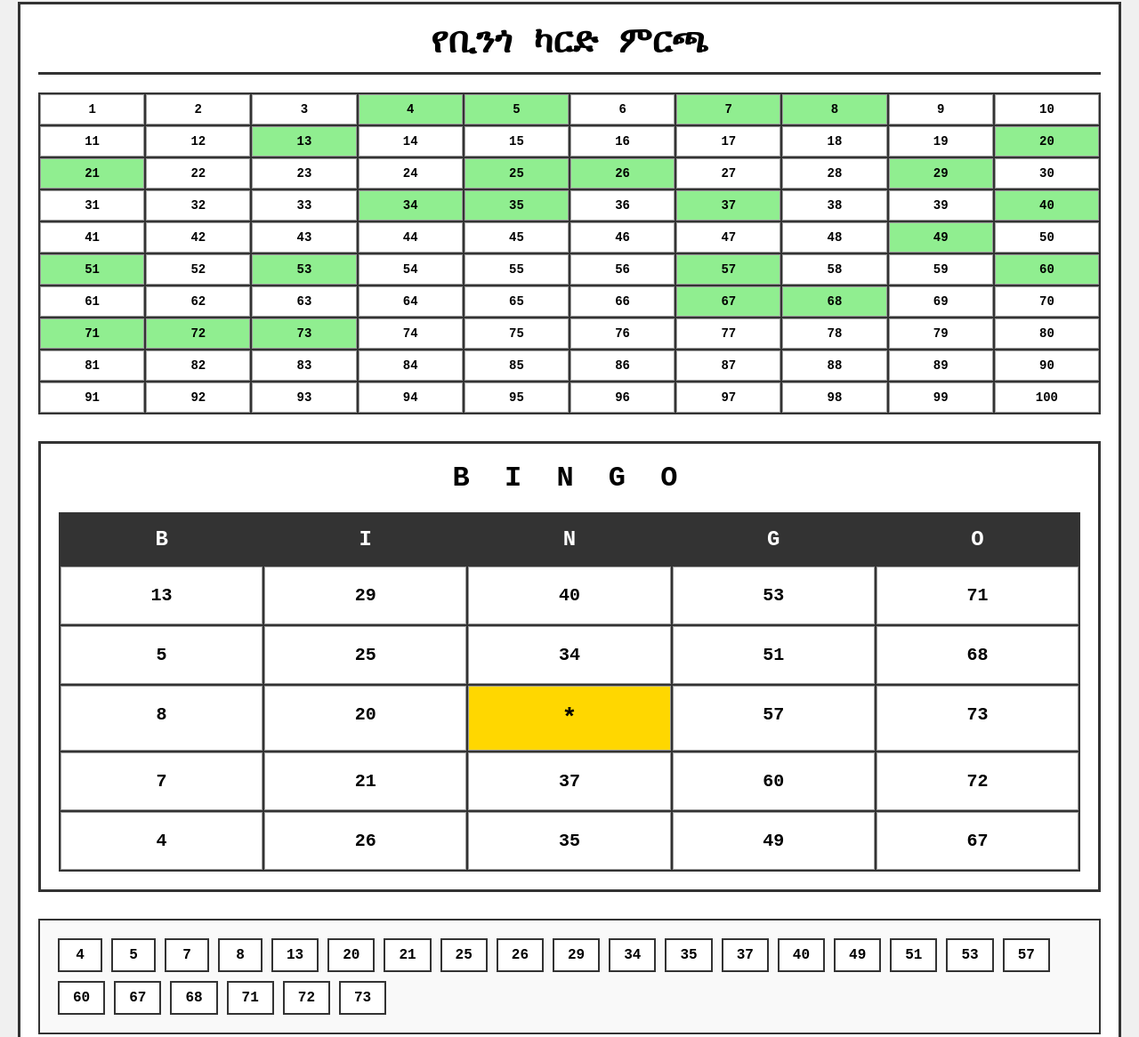
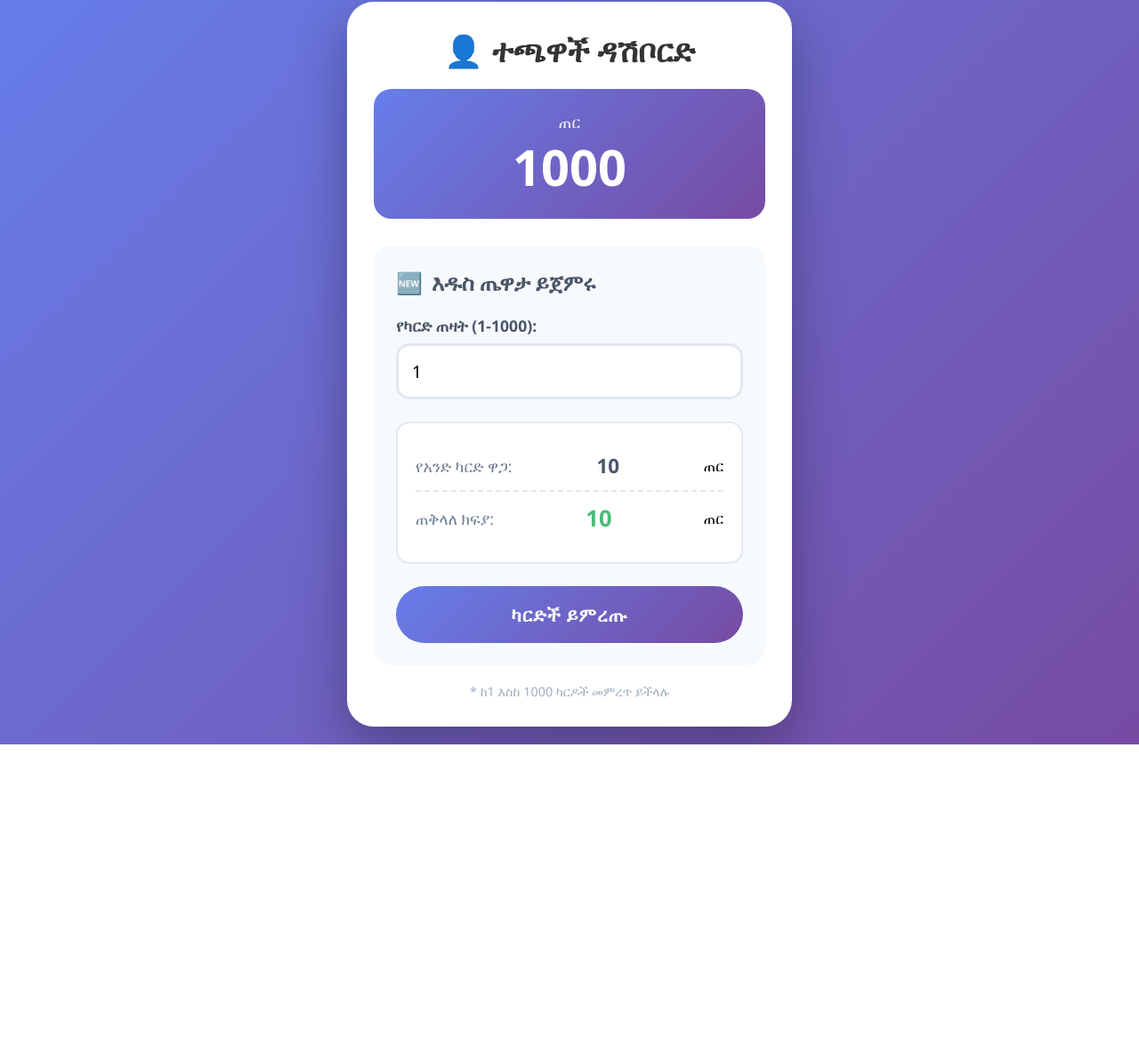
Before and after one commit to suedawel900-collab/Testbingo, a plain HTML site: page player/select-cards.html in a window 1280 px wide. Shown: the part 18-1184 px from the top of the page at 89% size. After the commit the page ends 855 px from the top, so only its background shows below. Drawn offline with Linux system fonts and the light colour scheme.

Commit message:
Update select-cards.html

```diff
--- a/player/select-cards.html
+++ b/player/select-cards.html
@@ -3,365 +3,344 @@
 <head>
     <meta charset="UTF-8">
     <meta name="viewport" content="width=device-width, initial-scale=1.0">
-    <title>ካርዶች ይምረጡ - ቢንጎ ጨዋታ</title>
+    <title>ተጫዋች ዳሽቦርድ - ቢንጎ ጨዋታ</title>
     <style>
         * {
             margin: 0;
             padding: 0;
             box-sizing: border-box;
-            font-family: 'Courier New', monospace;
+            font-family: 'Segoe UI', Tahoma, Geneva, Verdana, sans-serif;
         }
 
         body {
-            background: #f0f0f0;
+            background: linear-gradient(135deg, #667eea 0%, #764ba2 100%);
+            min-height: 100vh;
             padding: 20px;
+            display: flex;
+            justify-content: center;
+            align-items: center;
         }
 
         .container {
-            max-width: 1400px;
-            margin: 0 auto;
+            max-width: 500px;
+            width: 100%;
             background: white;
-            border: 3px solid #333;
-            padding: 20px;
+            border-radius: 30px;
+            padding: 30px;
+            box-shadow: 0 20px 60px rgba(0,0,0,0.3);
         }
 
+        /* ዋና አርዕስት */
         h1 {
+            font-size: 2.2em;
+            color: #333;
+            margin-bottom: 20px;
             text-align: center;
-            font-size: 2.5em;
-            margin-bottom: 20px;
-            padding-bottom: 10px;
-            border-bottom: 3px solid #333;
-        }
-
-        /* የቁጥር ግሪድ 1-100 */
-        .numbers-grid {
-            display: grid;
-            grid-template-columns: repeat(10, 1fr);
-            gap: 2px;
-            background: #333;
-            padding: 2px;
-            margin-bottom: 30px;
-        }
-
-        .number-cell {
-            background: white;
-            padding: 8px 4px;
-            text-align: center;
-            font-size: 14px;
-            font-weight: bold;
-            border: 1px solid #999;
-        }
-
-        .number-cell.called {
-            background: #90EE90;
             font-weight: bold;
         }
 
-        /* የቢንጎ ካርድ */
-        .bingo-card {
-            border: 3px solid #333;
-            margin: 30px 0;
-            padding: 20px;
-            background: white;
+        h1::before {
+            content: "👤";
+            margin-right: 10px;
         }
 
-        .bingo-title {
-            text-align: center;
-            font-size: 32px;
-            font-weight: bold;
-            margin-bottom: 20px;
-            letter-spacing: 10px;
-        }
-
-        .bingo-grid {
-            display: grid;
-            grid-template-columns: repeat(5, 1fr);
-            gap: 2px;
-            background: #333;
-            padding: 2px;
-        }
-
-        .bingo-header {
-            background: #333;
+        /* የተጫዋች መረጃ - ብር */
+        .balance-section {
+            background: linear-gradient(135deg, #667eea 0%, #764ba2 100%);
+            border-radius: 20px;
+            padding: 25px;
+            margin-bottom: 30px;
             color: white;
-            text-align: center;
-            padding: 15px;
-            font-weight: bold;
-            font-size: 24px;
-        }
-
-        .bingo-cell {
-            background: white;
-            text-align: center;
-            padding: 20px 10px;
-            font-size: 20px;
-            font-weight: bold;
-            border: 1px solid #999;
-        }
-
-        .free-cell {
-            background: #FFD700;
-            font-size: 28px;
-        }
-
-        /* የካርድ ቁጥሮች */
-        .card-numbers {
-            display: flex;
-            flex-wrap: wrap;
-            gap: 10px;
-            margin: 20px 0;
-            padding: 20px;
-            border: 2px solid #333;
-            background: #f9f9f9;
-        }
-
-        .card-number-item {
-            padding: 8px 15px;
-            background: white;
-            border: 2px solid #333;
-            font-size: 16px;
-            font-weight: bold;
-            min-width: 50px;
             text-align: center;
         }
 
-        /* የካርዶች ዝርዝር */
-        .cards-list {
-            margin: 30px 0;
-            padding: 20px;
-            border: 3px solid #333;
-            background: #f9f9f9;
+        .balance-label {
+            font-size: 1.1em;
+            opacity: 0.9;
+            margin-bottom: 5px;
         }
 
-        .cards-list h3 {
+        .balance-amount {
+            font-size: 3.5em;
+            font-weight: bold;
+            line-height: 1.2;
+        }
+
+        .balance-currency {
+            font-size: 1.2em;
+            opacity: 0.8;
+            margin-left: 5px;
+        }
+
+        /* ንቁ ጨዋታ ክፍል */
+        .active-game-card {
+            background: #fef3c7;
+            border: 2px solid #fbbf24;
+            border-radius: 15px;
+            padding: 20px;
+            margin-bottom: 30px;
+            display: none;
+        }
+
+        .active-game-card h3 {
+            color: #92400e;
+            margin-bottom: 15px;
+            font-size: 1.3em;
+        }
+
+        .join-game-btn {
+            background: #fbbf24;
+            color: #92400e;
+            border: none;
+            padding: 12px 25px;
+            border-radius: 10px;
+            font-weight: bold;
+            cursor: pointer;
+            width: 100%;
+            font-size: 1.1em;
+            transition: all 0.3s;
+        }
+
+        .join-game-btn:hover {
+            background: #f59e0b;
+            transform: translateY(-2px);
+        }
+
+        /* አዲስ ጨዋታ ክፍል */
+        .new-game-section {
+            background: #f7fafc;
+            border-radius: 20px;
+            padding: 25px;
             margin-bottom: 20px;
-            font-size: 24px;
+        }
+
+        .section-title {
+            font-size: 1.5em;
+            color: #4a5568;
+            margin-bottom: 20px;
             font-weight: bold;
         }
 
-        .cards-list ul {
-            list-style: none;
+        .section-title::before {
+            content: "🆕";
+            margin-right: 10px;
         }
 
-        .cards-list li {
-            padding: 12px;
-            margin: 8px 0;
-            background: white;
-            border: 2px solid #333;
-            font-family: monospace;
-            font-size: 18px;
-            font-weight: bold;
-            text-align: center;
+        /* የካርድ መምረጫ */
+        .input-group {
+            margin-bottom: 20px;
         }
 
-        /* Confirm/Cancel Buttons */
-        .action-buttons {
-            display: flex;
-            gap: 20px;
-            margin-top: 30px;
-            padding-top: 20px;
-            border-top: 3px solid #333;
+        .input-group label {
+            display: block;
+            color: #4a5568;
+            font-weight: bold;
+            margin-bottom: 8px;
+            font-size: 1.1em;
         }
 
-        .btn {
-            flex: 1;
-            padding: 20px;
-            font-size: 28px;
-            font-weight: bold;
-            border: 3px solid #333;
-            background: white;
-            cursor: pointer;
-            transition: all 0.2s;
-            text-transform: uppercase;
-            letter-spacing: 2px;
+        .input-group input {
+            width: 100%;
+            padding: 15px;
+            border: 3px solid #e2e8f0;
+            border-radius: 15px;
+            font-size: 1.2em;
+            transition: all 0.3s;
         }
 
-        .btn:hover {
-            background: #333;
-            color: white;
+        .input-group input:focus {
+            outline: none;
+            border-color: #667eea;
         }
 
-        .btn-confirm {
-            background: #4CAF50;
-            color: white;
+        /* የዋጋ መረጃ */
+        .price-info {
+            background: white;
+            border-radius: 15px;
+            padding: 20px;
+            margin: 25px 0;
+            border: 2px solid #e2e8f0;
         }
 
-        .btn-cancel {
-            background: #f44336;
-            color: white;
+        .price-row {
+            display: flex;
+            justify-content: space-between;
+            align-items: center;
+            padding: 12px 0;
         }
 
-        .btn-confirm:hover {
-            background: #45a049;
+        .price-row:first-child {
+            border-bottom: 2px dashed #e2e8f0;
         }
 
-        .btn-cancel:hover {
-            background: #da190b;
+        .price-label {
+            color: #718096;
+            font-size: 1.1em;
+        }
+
+        .price-value {
+            font-size: 1.4em;
+            font-weight: bold;
+            color: #4a5568;
+        }
+
+        .price-value.highlight {
+            color: #48bb78;
+            font-size: 1.6em;
+        }
+
+        /* መምረጫ ቁልፍ */
+        .select-btn {
+            background: linear-gradient(135deg, #667eea 0%, #764ba2 100%);
+            color: white;
+            border: none;
+            padding: 18px 30px;
+            border-radius: 50px;
+            font-size: 1.3em;
+            font-weight: bold;
+            cursor: pointer;
+            width: 100%;
+            transition: all 0.3s;
+            text-transform: uppercase;
+            letter-spacing: 1px;
+        }
+
+        .select-btn:hover {
+            transform: translateY(-3px);
+            box-shadow: 0 10px 30px rgba(102, 126, 234, 0.4);
         }
 
         /* ማስታወሻ */
         .note {
+            text-align: center;
+            color: #a0aec0;
             margin-top: 20px;
-            padding: 15px;
-            background: #e0e0e0;
-            border: 2px solid #333;
-            text-align: center;
-            font-weight: bold;
-            font-size: 16px;
+            font-size: 0.9em;
         }
     </style>
 </head>
 <body>
     <div class="container">
-        <h1>የቢንጎ ካርድ ምርጫ</h1>
+        <!-- ዋና አርዕስት -->
+        <h1>ተጫዋች ዳሽቦርድ</h1>
 
-        <!-- የቁጥር ግሪድ 1-100 (እንደ ምስሉ) -->
-        <div class="numbers-grid" id="numberGrid"></div>
-
-        <!-- የቢንጎ ካርድ (እንደ ምስሉ) -->
-        <div class="bingo-card">
-            <div class="bingo-title">B I N G O</div>
-            <div class="bingo-grid" id="bingoGrid"></div>
+        <!-- የተጫዋች ብር መጠን -->
+        <div class="balance-section">
+            <div class="balance-label">ጠር</div>
+            <div class="balance-amount" id="playerBalance">1000</div>
         </div>
 
-        <!-- የካርድ ቁጥሮች (እንደ ምስሉ) -->
-        <div class="card-numbers" id="cardNumbers"></div>
-
-        <!-- የተመረጡ ካርዶች ዝርዝር (እንደ ምስሉ) -->
-        <div class="cards-list">
-            <h3>የተመረጡ ካርዶች ቁጥሮች:</h3>
-            <ul id="selectedCardsList">
-                <li>13   29   40   53   71</li>
-                <li>5    25   34   51   68</li>
-                <li>8    20    *   57   73</li>
-                <li>7    21   37   60   72</li>
-                <li>4    26   35   49   67</li>
-            </ul>
+        <!-- ንቁ ጨዋታ ካለ -->
+        <div class="active-game-card" id="activeGameSection">
+            <h3>🎮 ንቁ ጨዋታ አለ!</h3>
+            <button class="join-game-btn" onclick="joinActiveGame()">ወደ ጨዋታ ይግቡ</button>
         </div>
 
-        <!-- Confirm/Cancel Buttons (እንደ ምስሉ) -->
-        <div class="action-buttons">
-            <button class="btn btn-confirm" onclick="confirmSelection()">Confirm</button>
-            <button class="btn btn-cancel" onclick="cancelSelection()">Cancel</button>
+        <!-- አዲስ ጨዋታ ክፍል -->
+        <div class="new-game-section">
+            <div class="section-title">እዱስ ጤዋታ ይጀምሩ</div>
+
+            <!-- የካርድ ብዛት መምረጫ -->
+            <div class="input-group">
+                <label>የካርድ ጠዛት (1-1000):</label>
+                <input type="number" id="cardCount" min="1" max="1000" value="1" oninput="updateTotalPrice()">
+            </div>
+
+            <!-- የዋጋ መረጃ -->
+            <div class="price-info">
+                <div class="price-row">
+                    <span class="price-label">የአንድ ካርድ ዋጋ:</span>
+                    <span class="price-value" id="pricePerCard">10</span>
+                    <span class="price-currency">ጠር</span>
+                </div>
+                <div class="price-row">
+                    <span class="price-label">ጠቅላለ ክፍያ:</span>
+                    <span class="price-value highlight" id="totalPrice">10</span>
+                    <span class="price-currency">ጠር</span>
+                </div>
+            </div>
+
+            <!-- ካርዶች ይምረጡ ቁልፍ -->
+            <button class="select-btn" onclick="selectCards()" id="selectBtn">
+                ካርድች ይምረጡ
+            </button>
         </div>
 
+        <!-- ማስታወሻ -->
         <div class="note">
-            * አረንጓዴ ቀለም ያላቸው ቁጥሮች የተጠሩ ቁጥሮች ናቸው
+            * ከ1 እስከ 1000 ካርዶች መምረጥ ይችላሉ
         </div>
     </div>
 
     <script>
-        // የቁጥር ግሪድ 1-100 ማመንጨት
-        function generateNumberGrid() {
-            const grid = document.getElementById('numberGrid');
+        // የተጫዋች መረጃ
+        let playerBalance = 1000;
+        let pricePerCard = 10; // ከአስተዳዳሪ የሚመጣ
 
-            for (let i = 1; i <= 100; i++) {
-                const cell = document.createElement('div');
-                cell.className = 'number-cell';
-                cell.textContent = i;
-                cell.id = `num-${i}`;
-                grid.appendChild(cell);
+        // ገጽ ሲጫን
+        document.addEventListener('DOMContentLoaded', function() {
+            // የተጫዋች ብር ማሳየት
+            updateBalance();
+
+            // ጠቅላላ ዋጋ ማስላት
+            updateTotalPrice();
+
+            // ንቁ ጨዋታ መኖሩን ማረጋገጥ
+            checkActiveGame();
+        });
+
+        // የተጫዋች ብር ማሳደስ
+        function updateBalance() {
+            document.getElementById('playerBalance').textContent = playerBalance;
+        }
+
+        // ጠቅላላ ዋጋ ማስላት
+        function updateTotalPrice() {
+            const count = parseInt(document.getElementById('cardCount').value) || 1;
+            const total = count * pricePerCard;
+            document.getElementById('totalPrice').textContent = total;
+        }
+
+        // ንቁ ጨዋታ መኖሩን ማረጋገጥ
+        function checkActiveGame() {
+            // ይህ ከ Firebase ወይም ከሌላ ዳታቤዝ መጥራት አለበት
+            const hasActiveGame = false; // ለሙከራ አሁን false ነው
+
+            if (hasActiveGame) {
+                document.getElementById('activeGameSection').style.display = 'block';
             }
         }
 
-        // የቢንጎ ካርድ ማመንጨት (እንደ ምስሉ)
-        function generateBingoCard() {
-            const grid = document.getElementById('bingoGrid');
+        // ካርዶች መምረጫ ገጽ መሄድ
+        function selectCards() {
+            const cardCount = parseInt(document.getElementById('cardCount').value);
+            const totalPrice = parseInt(document.getElementById('totalPrice').textContent);
 
-            // B I N G O headers
-            const headers = ['B', 'I', 'N', 'G', 'O'];
-            headers.forEach(letter => {
-                const header = document.createElement('div');
-                header.className = 'bingo-header';
-                header.textContent = letter;
-                grid.appendChild(header);
-            });
+            // በቂ ብር መኖሩን ማረጋገጥ
+            if (playerBalance < totalPrice) {
+                alert('በቂ ጠር የለዎትም!');
+                return;
+            }
 
-            // ከምስሉ የተወሰዱ ቁጥሮች
-            const cardNumbers = [
-                [13, 29, 40, 53, 71],
-                [5, 25, 34, 51, 68],
-                [8, 20, '*', 57, 73],
-                [7, 21, 37, 60, 72],
-                [4, 26, 35, 49, 67]
-            ];
+            // የተመረጡ ካርዶችን ማስቀመጥ
+            localStorage.setItem('selectedCardCount', cardCount);
+            localStorage.setItem('totalPrice', totalPrice);
+            localStorage.setItem('pricePerCard', pricePerCard);
 
-            // ቁጥሮቹን ማስገባት
-            cardNumbers.forEach(row => {
-                row.forEach(num => {
-                    const cell = document.createElement('div');
-                    cell.className = num === '*' ? 'bingo-cell free-cell' : 'bingo-cell';
-                    cell.textContent = num;
-                    grid.appendChild(cell);
-                });
-            });
+            // ወደ ካርድ ምርጫ ገጽ መሄድ
+            window.location.href = 'select-cards.html';
         }
 
-        // የካርድ ቁጥሮች ማሳየት (እንደ ምስሉ)
-        function displayCardNumbers() {
-            const container = document.getElementById('cardNumbers');
-            const numbers = [13, 29, 40, 53, 71, 5, 25, 34, 51, 68, 8, 20, 57, 73, 7, 21, 37, 60, 72, 4, 26, 35, 49, 67];
-
-            numbers.sort((a, b) => a - b);
-
-            numbers.forEach(num => {
-                const span = document.createElement('span');
-                span.className = 'card-number-item';
-                span.textContent = num;
-                container.appendChild(span);
-            });
+        // ንቁ ጨዋታ መቀላቀል
+        function joinActiveGame() {
+            window.location.href = 'game.html';
         }
 
-        // የተጠሩ ቁጥሮችን ማጉላት
-        function highlightCalledNumbers() {
-            const calledNumbers = [13, 29, 40, 53, 71, 5, 25, 34, 51, 68, 8, 20, 57, 73, 7, 21, 37, 60, 72, 4, 26, 35, 49, 67];
-
-            calledNumbers.forEach(num => {
-                const cell = document.getElementById(`num-${num}`);
-                if (cell) {
-                    cell.classList.add('called');
-                }
-            });
+        // ብር መጨመር (ለሙከራ)
+        function addMoney(amount) {
+            playerBalance += amount;
+            updateBalance();
         }
-
-        // Confirm function
-        function confirmSelection() {
-            const selectedCards = [
-                [13, 29, 40, 53, 71],
-                [5, 25, 34, 51, 68],
-                [8, 20, '*', 57, 73],
-                [7, 21, 37, 60, 72],
-                [4, 26, 35, 49, 67]
-            ];
-
-            localStorage.setItem('selectedCards', JSON.stringify(selectedCards));
-
-            // የክፍያ መረጃ ማስቀመጥ
-            const totalCards = selectedCards.length;
-            const pricePerCard = 10; // ከadmin የሚመጣ
-            const totalPrice = totalCards * pricePerCard;
-
-            localStorage.setItem('selectedCardCount', totalCards);
-            localStorage.setItem('totalPrice', totalPrice);
-
-            alert(`5 ካርዶች ተመርጠዋል!\nጠቅላላ ክፍያ: ${totalPrice} ብር`);
-
-            // ወደ ክፍያ ገጽ መሄድ
-            // window.location.href = 'payment.html';
-        }
-
-        // Cancel function
-        function cancelSelection() {
-            if (confirm('እርግጠኛ ነዎት መሰረዝ ይፈልጋሉ?')) {
-                window.location.href = 'dashboard.html';
-            }
-        }
-
-        // ሁሉንም አስጀምር
-        generateNumberGrid();
-        generateBingoCard();
-        displayCardNumbers();
-        highlightCalledNumbers();
     </script>
 </body>
 </html>
```
